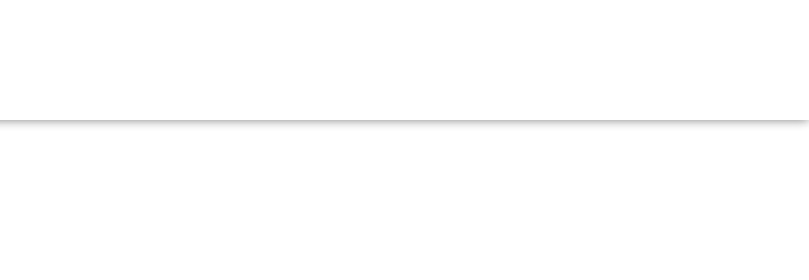
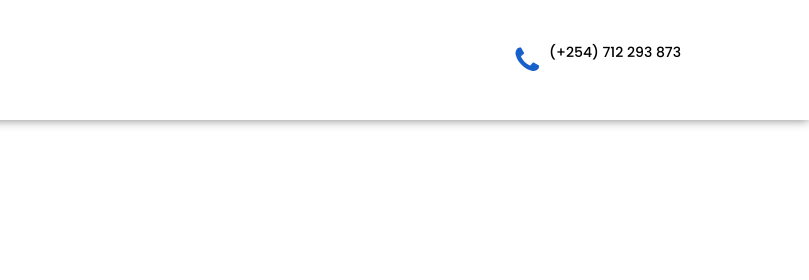
Before and after one commit to freestyletear/Moringa-Eats, a plain HTML site: page Index.html in a window 1280 px wide. Shown: the top 280 px of the page, 471-1280 px from the left. Drawn offline with nearby package versions, Linux system fonts and the light colour scheme.

Commit message:
add contact us section styles

```diff
--- a/css/styles.css
+++ b/css/styles.css
@@ -44,3 +44,19 @@ body {
     border: 1px solid white;
     border-radius: 50px;
 }
+
+/* Contact Us */
+.contactUs {
+    display: flex;
+    align-items: center;
+    justify-content: center;
+}
+.contactUs i {
+    color: rgb(23, 95, 202);
+    font-size: 30px;
+    margin-right: 10px;
+}
+.contactUs p {
+    font-size: 14px;
+    color: #000000;
+}
```
